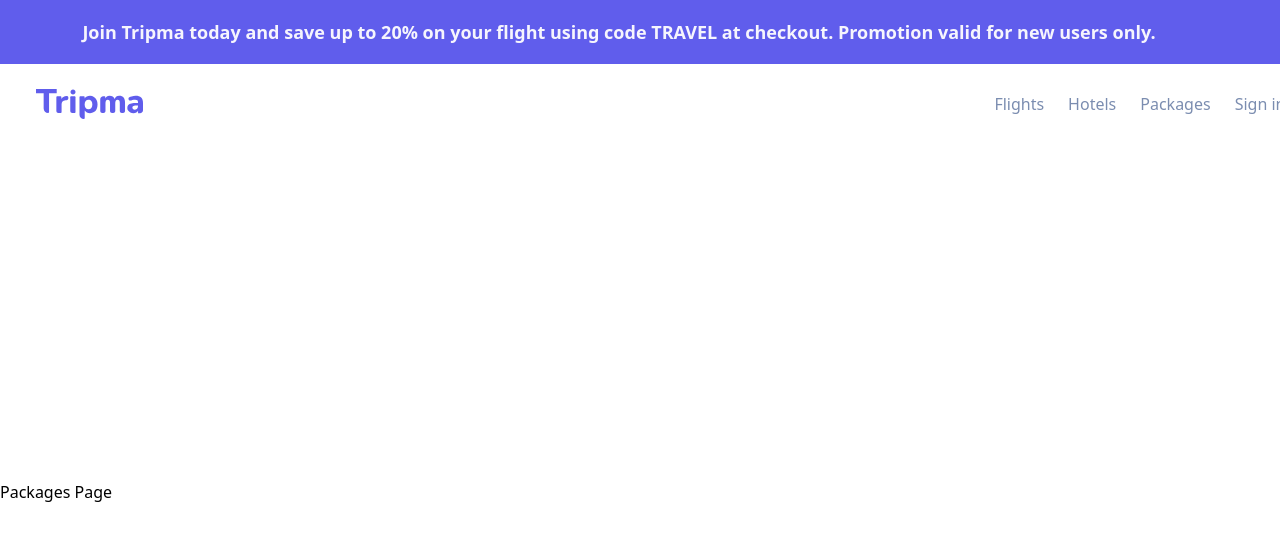
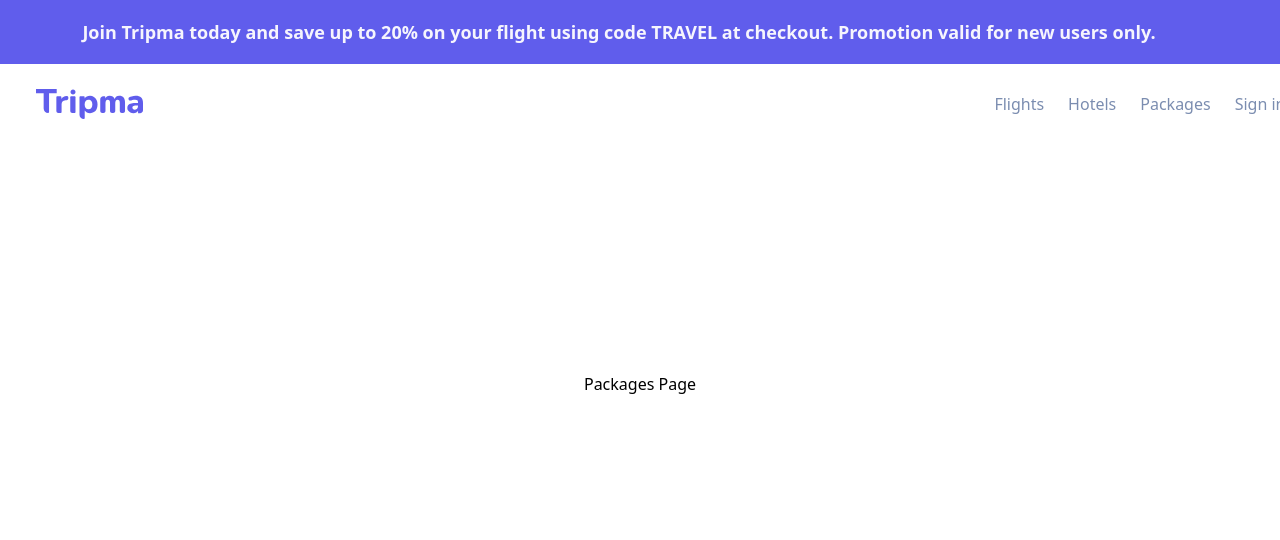
Before and after one commit to cornflowerblu/NextJS--Tailwind--and-Nested-Client-Server-Components, a Next.js app: page /packages in a window 1280 px wide. Shown: the top 540 px of the page. Built offline with nearby package versions, Linux system fonts and the light colour scheme.

Commit message:
solid refactoring

```diff
--- a/src/app/flights/page.tsx
+++ b/src/app/flights/page.tsx
@@ -1,3 +1,7 @@
 export default function Flights() {
-  return <main className="-mt-80">Flights Page</main>;
+  return (
+    <main className="flex flex-col min-h-screen w-full justify-center items-center -my-40">
+      Flights Page
+    </main>
+  );
 }
--- a/src/app/hotels/page.tsx
+++ b/src/app/hotels/page.tsx
@@ -1,3 +1,7 @@
 export default function Hotels() {
-  return <main className="-mt-80">Hotels Page</main>;
+  return (
+    <main className="flex flex-col min-h-screen w-full justify-center items-center -my-40">
+      Hotels Page
+    </main>
+  );
 }
--- a/src/app/packages/page.tsx
+++ b/src/app/packages/page.tsx
@@ -1,3 +1,7 @@
 export default function Packages() {
-  return <main className="-mt-80">Packages Page</main>;
+  return (
+    <main className="flex flex-col min-h-screen w-full justify-center items-center -my-40">
+      Packages Page
+    </main>
+  );
 }
--- a/src/app/page.tsx
+++ b/src/app/page.tsx
@@ -1,3 +1,7 @@
 export default function Home() {
-  return <main className="-mt-80">Home Page</main>;
+  return (
+    <main className="flex flex-col min-h-screen w-full justify-center items-center -my-40">
+      Home Page
+    </main>
+  );
 }
--- a/src/components/header.tsx
+++ b/src/components/header.tsx
@@ -3,7 +3,7 @@ import NavBar from "./nav";
 
 const Header = () => {
   return (
-    <header className="flex flex-col min-h-screen w-full">
+    <header>
       <Banner />
       <NavBar />
     </header>
--- a/src/components/nav-item.tsx
+++ b/src/components/nav-item.tsx
@@ -34,7 +34,7 @@ const NavBarItem: React.FC<NavItemProps> = ({ navItems }) => {
       {navItems.map((item) => (
         <li
           key={item.id}
-          className={`cursor-pointer hover:text-[#605dec] transition text-center text-base font-normal font-['Nunito Sans'] ${
+          className={`cursor-pointer hover:text-[#605dec] hover:underline transition text-center text-base font-normal font-['Nunito Sans'] ${
             selectedItemId === item.id ? "text-[#605dec]" : "text-[#7b8db0]"
           }`}
           onClick={() => handleSelection(item.id)}
--- a/src/components/nav.tsx
+++ b/src/components/nav.tsx
@@ -26,7 +26,7 @@ const NavBar = () => {
       <Logo />
       <ul className="p-2.5 justify-start items-center gap-6 flex">
         <NavBarItem navItems={navItems} />
-        <li className="text-center text-[#7b8db0] hover:text-[#605dec] transition text-base font-normal font-['Nunito Sans']">
+        <li className="text-center text-[#7b8db0] hover:text-[#605dec] hover:underline transition text-base font-normal font-['Nunito Sans']">
           <Link href="/">Sign in</Link>
         </li>
         <Link href="/">
```
